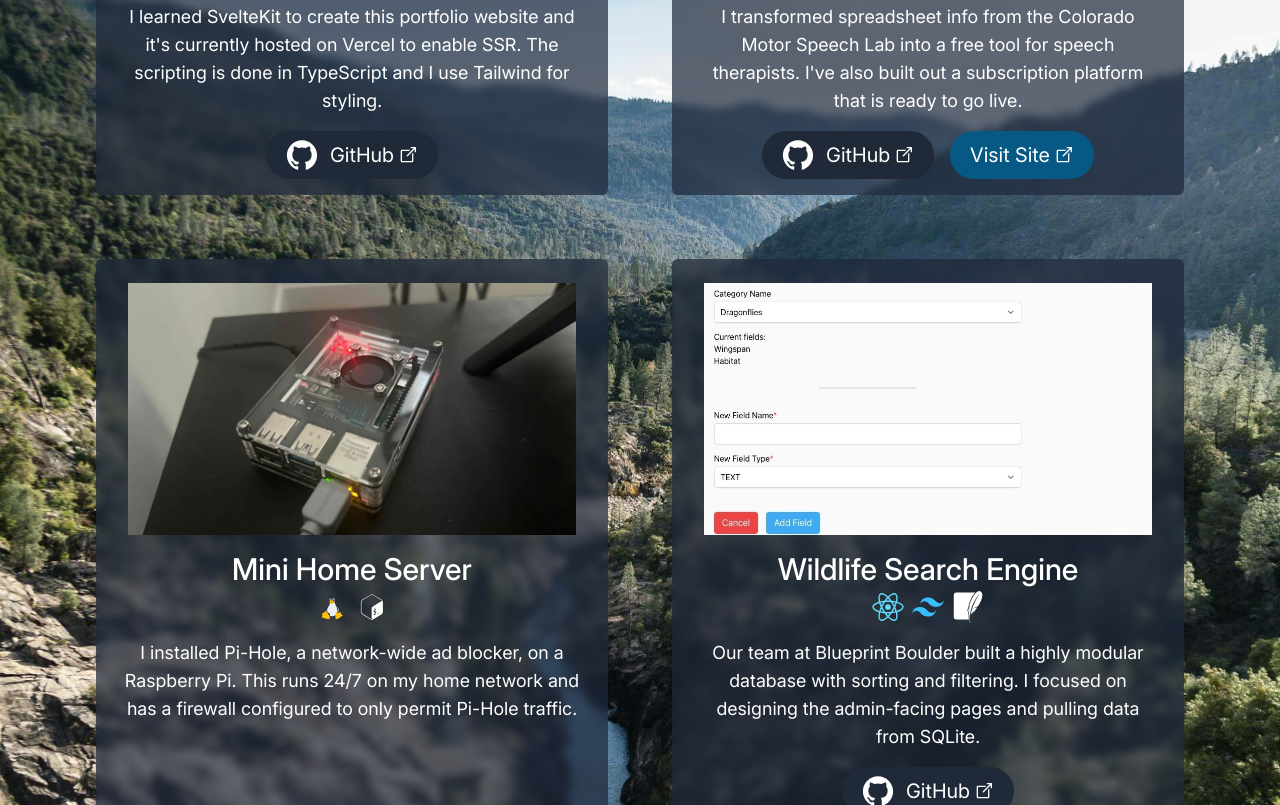
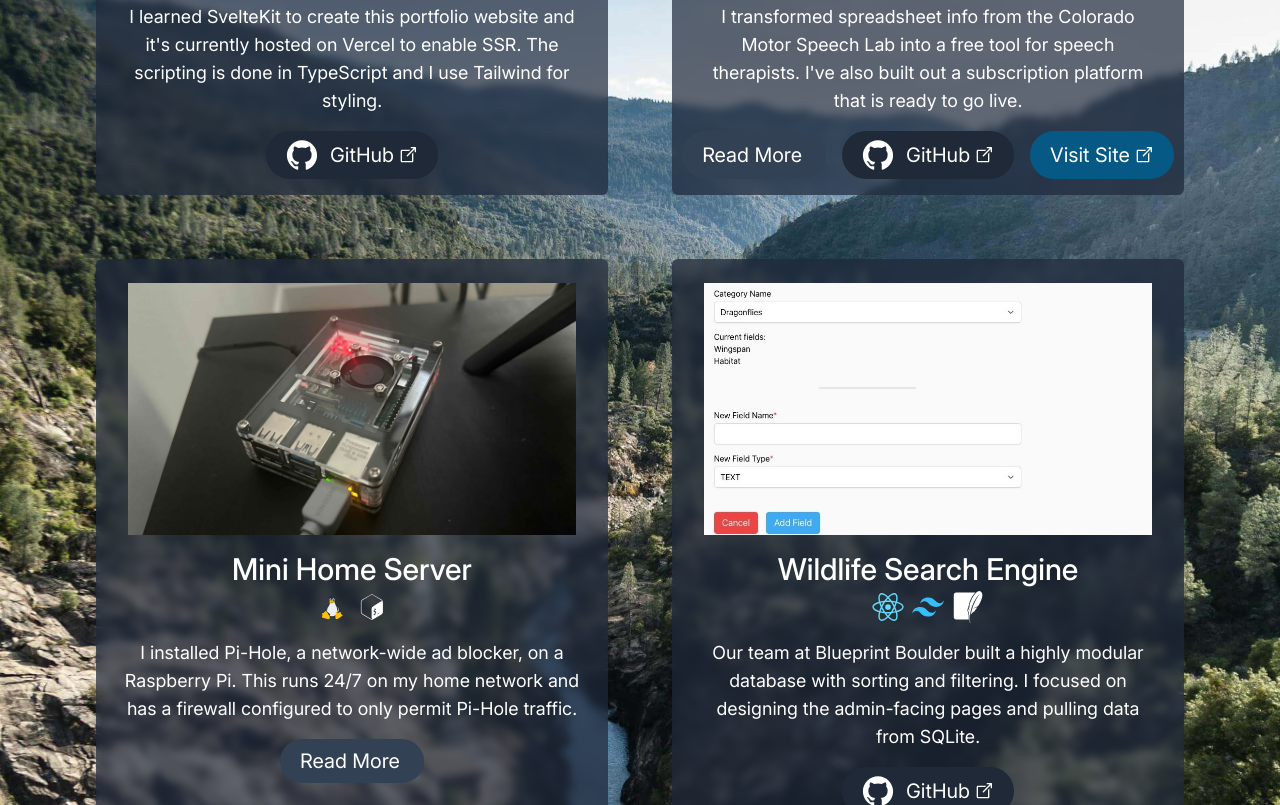
Before and after one commit to freddylinn/portfolio, a SvelteKit app: page / in a window 1280 px wide. Shown: the part 1855-2660 px from the top of the page. Built offline with nearby package versions, Linux system fonts and the light colour scheme.

Commit message:
start project pages with 404 error handling

```diff
--- a/src/lib/projectList.json
+++ b/src/lib/projectList.json
@@ -16,7 +16,8 @@
         "live": "https://cmsf.info",
         "screenshots": ["/cmsf1.jpg"],
         "screenshotsAlt": ["screenshot of the colorado motor speech framework website"],
-        "focus": "software"
+        "focus": "software",
+        "page": "cmsf"
     },
     {
         "title": "Mini Home Server",
@@ -24,7 +25,8 @@
         "skills": ["Linux", "Bash Shell"],
         "screenshots": ["/pi.jpg"],
         "screenshotsAlt": ["photograph of my raspberry pi placed on a table"],
-        "focus": "security"
+        "focus": "security",
+        "page": "homelab"
     },
     {
         "title": "Wildlife Search Engine",
--- /dev/null
+++ b/src/routes/+error.svelte
@@ -0,0 +1,14 @@
+<script>
+    import { page } from "$app/stores";
+</script>
+
+<div class="flex flex-col items-center justify-center h-screen gap-8 text-white bg-gray-700">
+    <h1 class="text-3xl font-bold font-sans">
+        {$page.status}
+        {$page.error?.message || "An unknown error occurred"}
+    </h1>
+    <img class="w-96 h-auto" src={`https://http.cat/${$page.status}`} alt="error message explained with cat" />
+    <a href="/" class="px-5 py-2 mb-4 flex items-center text-lg text-gray-800 bg-white hover:bg-neutral-200 rounded-full">
+        <span class="mr-1 lg:text-xl">Return to Homepage</span>
+    </a>
+</div>
--- a/src/routes/projects.svelte
+++ b/src/routes/projects.svelte
@@ -31,6 +31,14 @@
                 </div>
                 <p class="lg:text-lg px-4 lg:px-6 mb-4">{project.summary}</p>
                 <div class="flex gap-4 justify-center flex-wrap">
+                    {#if project.page}
+                        <a
+                            href={`/projects/${project.page}`}
+                            class="px-5 py-2 mb-4 flex items-center text-lg bg-slate-700 hover:bg-sky-900 rounded-full"
+                        >
+                            <span class="mr-1 lg:text-xl">Read More</span>
+                        </a>
+                    {/if}
                     {#if project.github}
                         <a
                             href={project.github}
--- /dev/null
+++ b/src/routes/projects/[slug]/+page.server.ts
@@ -0,0 +1,8 @@
+import projectList from "$lib/projectList.json";
+import { error } from "@sveltejs/kit";
+
+export async function load({ params }) {
+    const project = projectList.find((project) => project.page === params.slug);
+    if (!project) throw error(404, "Page Not Found");
+    return { project };
+}
--- /dev/null
+++ b/src/routes/projects/[slug]/+page.svelte
@@ -0,0 +1,7 @@
+<script>
+    export let data;
+</script>
+
+<div class="bg-gray-800 text-white">
+    <h1>{data.project.title}</h1>
+</div>
```
